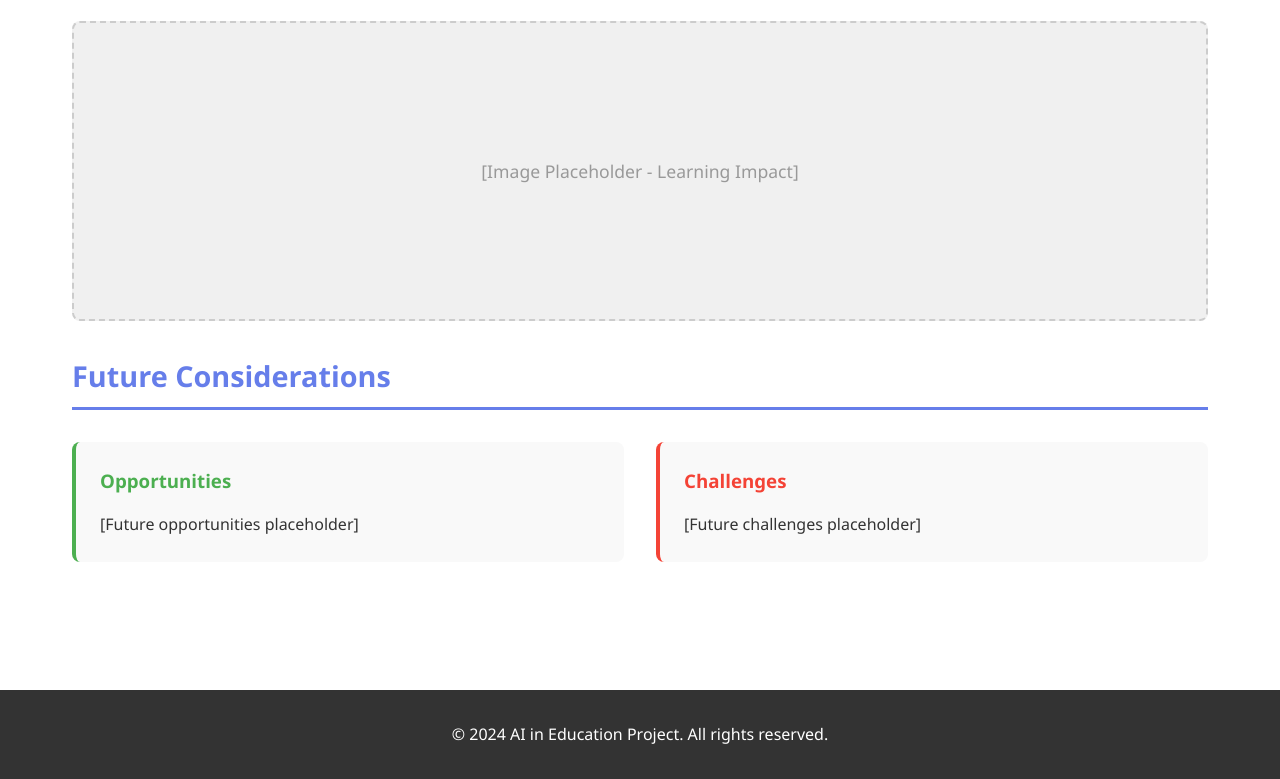
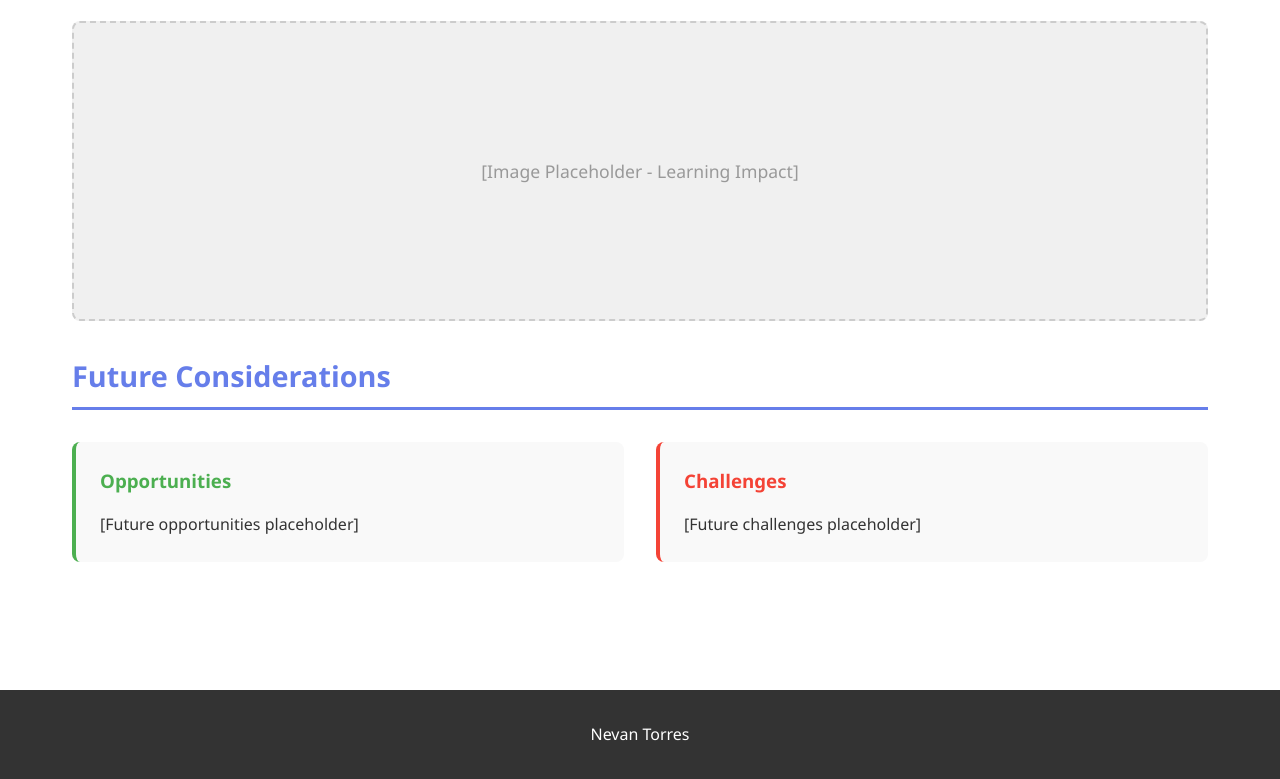
Before and after one commit to torresnevan/torresnevan.github.io, a plain HTML site: page pros-cons.html in a window 1280 px wide. Shown: the part 1145-1924 px from the top of the page. Drawn offline with Linux system fonts and the light colour scheme.

Commit message:
Update pros-cons.html

```diff
--- a/pros-cons.html
+++ b/pros-cons.html
@@ -224,7 +224,8 @@
     </div>
 
     <footer>
-        <p>&copy; 2024 AI in Education Project. All rights reserved.</p>
+        Nevan Torres
     </footer>
 </body>
+
 </html>
```
